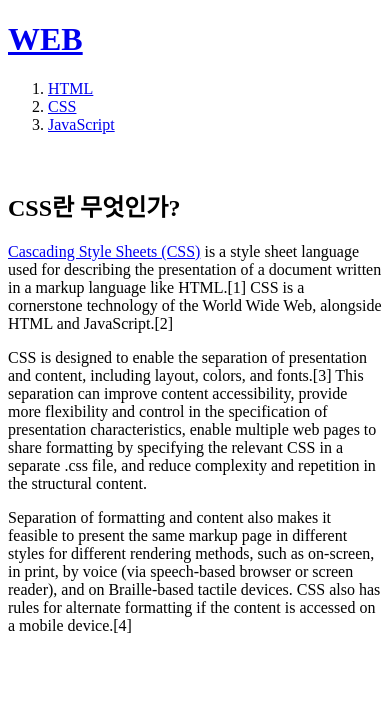
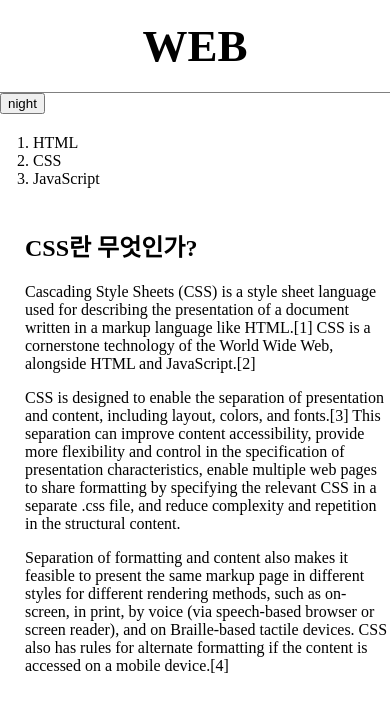
Before and after one commit to yoon9728/web2, a plain HTML site: page 2.html in a window 390 px wide. Drawn offline with Linux system fonts and the light colour scheme.

Commit message:
finish js

```diff
--- a/2.html
+++ b/2.html
@@ -5,15 +5,19 @@
       WEB2 - CSS
     </title>
     <meta charset="utf-8" />
+    <link rel="stylesheet" href="style.css" />
+    <script src="colors.js"></script>
   </head>
   <body>
     <h1><a href="index.html">WEB</a></h1>
+    <input type="button" value="night" onclick="nightDayHandler(this);"/>
+    <div id="grid">
       <ol>
-      <li><a href="1.html">HTML</a></li>
-      <li><a href="2.html">CSS</a></li>
+        <li><a href="1.html" >HTML</a></li>
+        <li><a href="2.html" >CSS</a></li>
         <li><a href="3.html">JavaScript</a></li>
       </ol>
-    <br />
+      <div id="article">
         <h2>CSS란 무엇인가?</h2>
         <p>
         <a href="https://en.wikipedia.org/wiki/HTML" target="_blank" title="what is css">
@@ -37,6 +41,7 @@
           screen reader), and on Braille-based tactile devices. CSS also has rules
           for alternate formatting if the content is accessed on a mobile device.[4]
       </p>
-      <!--img src="html.jpg" width="430" -->
+    </div>
+  </div>
   </body>
 </html>
--- /dev/null
+++ b/colors.js
@@ -0,0 +1,32 @@
+var Links = {
+  setColor:function(color){
+    var alist = document.querySelectorAll('a');
+    var i = 0;
+    while(i < alist.length){
+      alist[i].style.color = color;
+      i = i + 1;
+    }
+  }
+}
+var Body = {
+  setColor:function(color){
+    document.querySelector('body').style.color = color;
+  },
+  setBackgroundColor:function(color){
+    document.querySelector('body').style.backgroundColor = color;
+  }
+}
+function nightDayHandler(self){
+  var target = document.querySelector('body');
+  if(self.value === 'night'){
+    Body.setBackgroundColor('black');
+    Body.setColor('white');
+    self.value = 'day';
+    Links.setColor('powderblue');
+  } else {
+    Body.setBackgroundColor('white');
+    Body.setColor('black')
+    self.value = 'night';
+    Links.setColor('blue');
+  }
+}
--- /dev/null
+++ b/style.css
@@ -0,0 +1,40 @@
+body{
+  margin: 0;
+}
+  a{
+    color : black;
+    text-decoration: none;
+  }
+  h1{
+    font-size: 45px;
+    text-align: center;
+    border-bottom: 1px solid gray;
+    margin: 0;
+    padding: 20px;
+  }
+  ol{
+    border-right: 1px solid gray;
+    width: 100px;
+    margin: 0;
+    padding: 20px;
+
+  }
+  #grid ol{
+    padding-left: 33px;
+  }
+  #grid{
+    display: grid;
+    grid-template-columns: 150px 1fr;
+  }
+  #article{
+    padding-left: 25px;
+  }
+  @media(max-width: 600px){
+    #grid{
+      display: block;
+    }
+    ol{
+      border-right: none;
+
+    }
+  }
```
Also changed, not shown: 1.html (+7 -1 lines), 3.html (+6 -1 lines), index.html (+15 -0 lines). Lines whose indentation alone changed are shown as unchanged.
